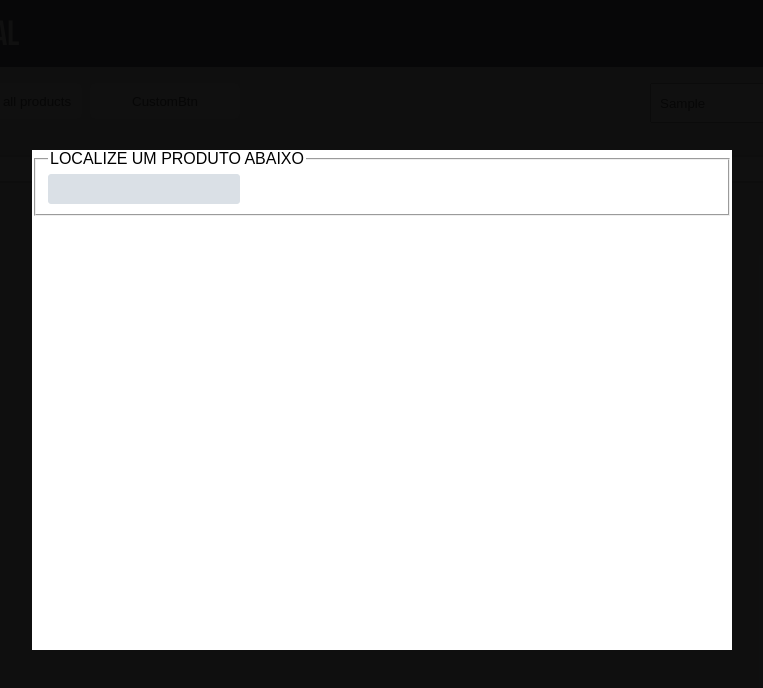
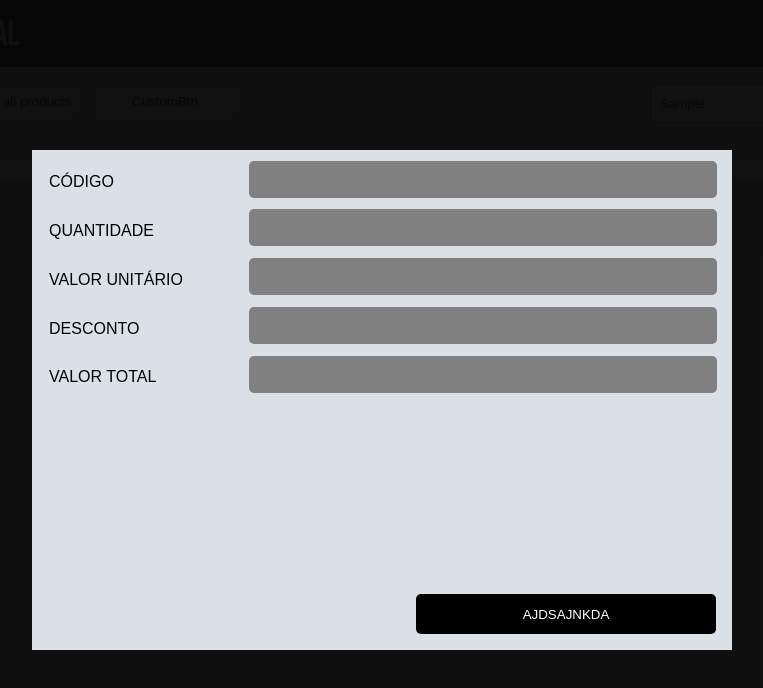
Before and after one commit to JeremiasRincaveski/java, a React (Vite) app in the folder frontJavaInterface/: page / in a window 1280 px wide. Both pictures are taken after typing "Sample" into the empty fields and a click on the button "Adicionar Produto". Shown: the top 688 px of the page, without its empty margins (258-1021 px from the left). Built offline with nearby package versions, Linux system fonts and the light colour scheme.

Commit message:
modal concluido

```diff
--- a/frontJavaInterface/server.json
+++ b/frontJavaInterface/server.json
@@ -1,13 +1,5 @@
 {
   "posts": [
-    {
-      "id": 1,
-      "cod": 123,
-      "nome": "testeddd2",
-      "valor": 11111,
-      "estoque": 1,
-      "dataCadastro": "31/10/2000"
-    },
     {
       "id": 2,
       "cod": 246,
--- a/frontJavaInterface/src/components/main/Main.jsx
+++ b/frontJavaInterface/src/components/main/Main.jsx
@@ -94,7 +94,6 @@ export const Main = () => {
                 </tbody>
                 <Modal isOpen={editItemModal}>
                     <div onClick={handleCloseModal}>
-                        ff
                     </div>
                 </Modal>
             </StyledTable>
--- a/frontJavaInterface/src/components/modal/Modal.jsx
+++ b/frontJavaInterface/src/components/modal/Modal.jsx
@@ -5,7 +5,7 @@ import { Overlay } from "../overlay/Overlay"
 const StyledDiv = styled.div`
     height: 500px;
     width: 700px;
-    background-color: #fff;
+    background-color: blue;
     position: absolute;
     top:50%;
     left:50%;
@@ -26,9 +26,7 @@ export const Modal = ( { children, isOpen=false } ) => {
             {isOpen &&(
                 <Overlay>
                     <StyledDiv>
-                        <ModalWrapper>
-                            {children}
-                        </ModalWrapper>
+                        {children}
                     </StyledDiv>
                 </Overlay>
             )}
--- a/frontJavaInterface/src/components/product/Product.jsx
+++ b/frontJavaInterface/src/components/product/Product.jsx
@@ -4,22 +4,68 @@ import { Modal } from '../modal/Modal'
 import { MyContext } from '../../context/MyContext'
 
 const ContentForm = styled.form`
+    width: 100%;
+    height: 100%;
+    background-color: ${props => props.theme.colors.softGray};
     text-transform: uppercase;
     margin: 1rem, 2rem;
+    padding: 1rem;
+    display: flex;
+    justify-content: space-between;
+    flex-direction: column;
+    box-sizing: border-box;
+
+    > div {
+        display: flex;
+        flex-direction: column;
+        gap: 1rem;
+    }
 `
-const StyledInput = styled.input`
+const StyledDiv = styled.div`
     background-color: ${props => props.theme.colors.softGray};
-    border-radius: 3px;
-    height: 1rem;
-    padding: .4rem;
+    display: flex;
+    flex-direction: row;
+    width: 100%;
+    align-items: center;
+    justify-content: space-between;
     border: 1px solid ${props => props.theme.colors.softGray};
+    height: 2rem;
+    flex: 0 0 17%;
+
+    label {
+        width: 200px;
+    }
+
+    input {
+        align-self: flex-end;
+        border: none;
+        border-radius: 5px;
+        background-color: gray;
+        height: 100%;
+        padding: .2rem;
+        text-transform: uppercase;
+        flex: 1 0 150px;
+    }
 `
 
-const Input = ({ type, placeholder }) => {
+const Botao = styled.button`
+    width: 300px;
+    height: 40px;
+    border-radius: 5px;
+    border: none;
+    cursor: pointer;
+    background-color: black;
+    color: white;
+    align-self: flex-end;
+    text-transform: uppercase;
+`
+
+const Div = ({ type = 'text', label }) => {
     return (
-        <StyledInput type='number'>
-
-        </StyledInput>
+        <StyledDiv>
+            <label htmlFor={label}>{label}</label>
+            <input id={label} type={type} />
+        </StyledDiv>
     )
 }
 
@@ -28,10 +74,14 @@ export const Product = () => {
     return (
         <Modal isOpen={modalIsOpen}>
             <ContentForm>
-                <fieldset>
-                    <legend>localize um produto abaixo</legend>
-                    <Input />
-                </fieldset>
+                    <div>
+                        <Div label={'código'} />
+                        <Div label={'quantidade'}/>
+                        <Div label={'valor unitário'} />
+                        <Div label={'desconto'} />
+                        <Div label={'valor total'} />
+                    </div>
+                    <Botao>ajdsajnkda</Botao>
             </ContentForm>
         </Modal>
     )
```
